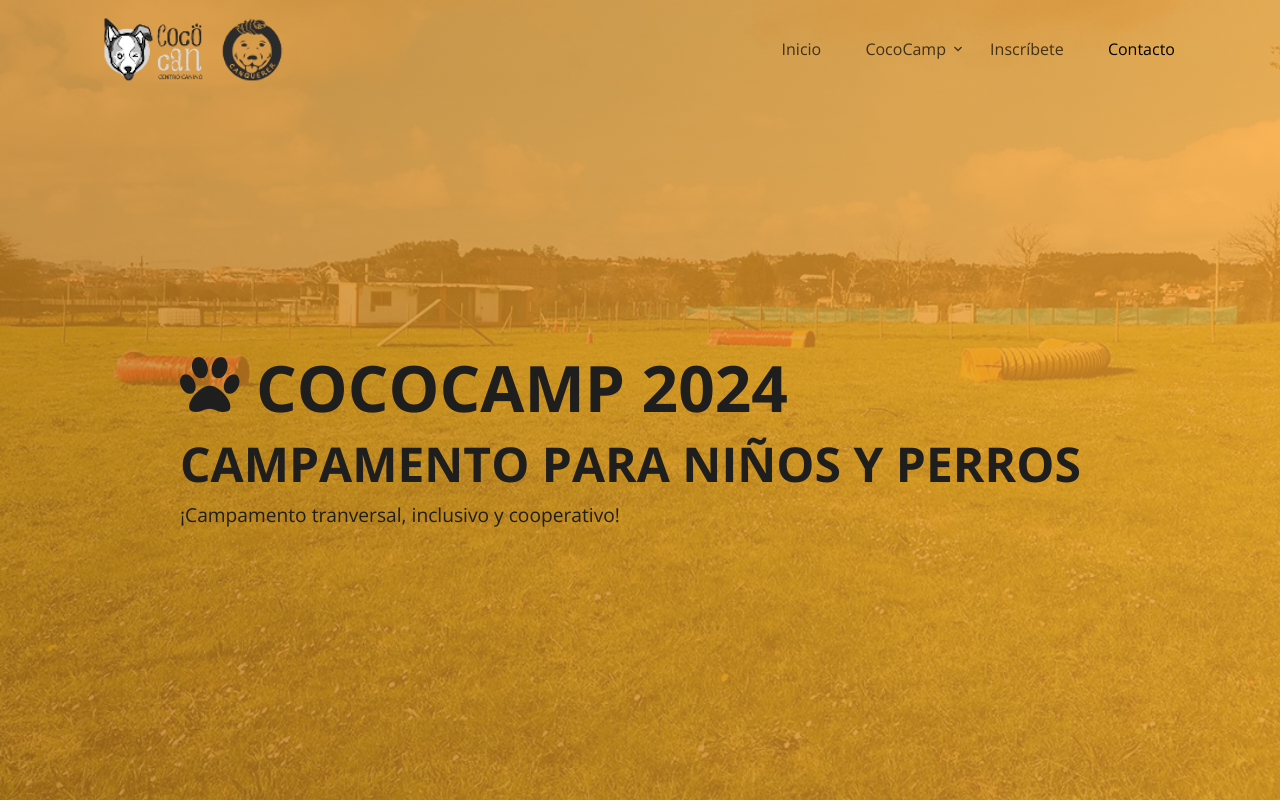
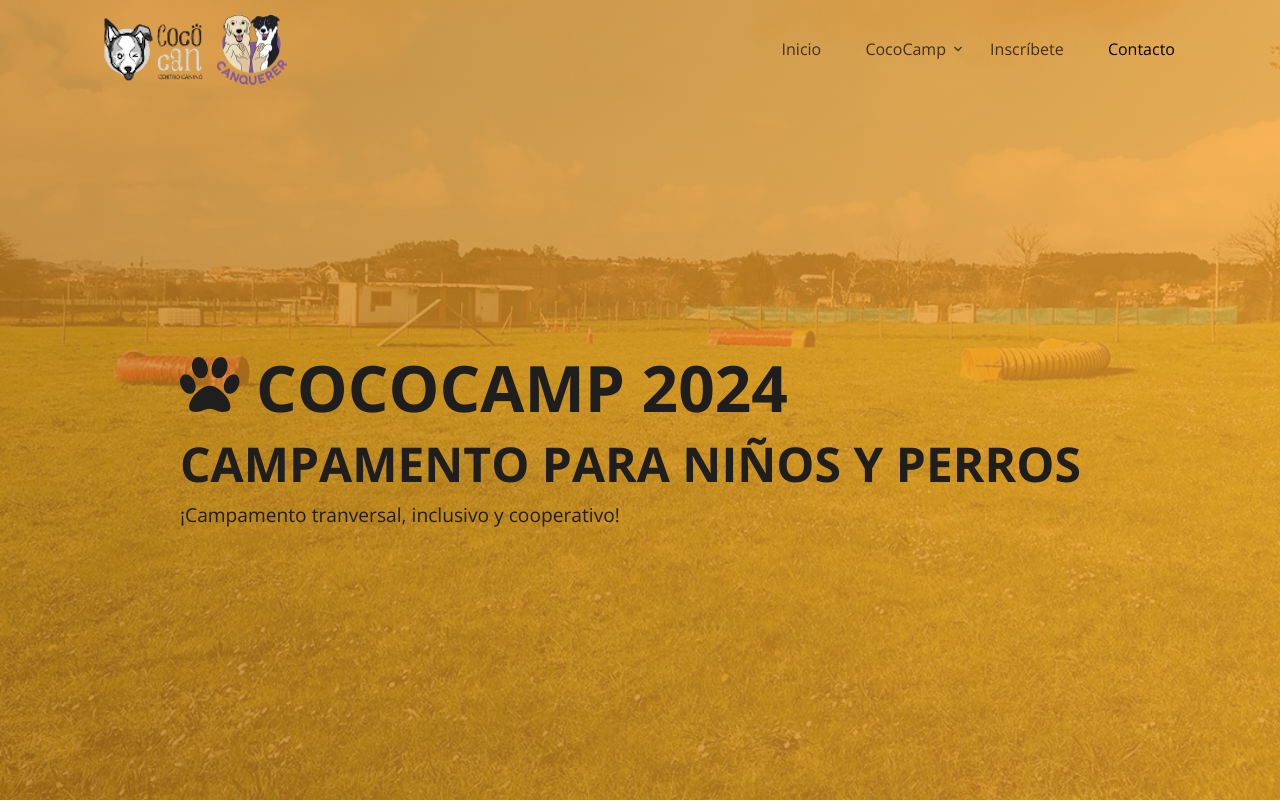
Before and after one commit to rubenaleman/www-cococamp, a plain HTML site: page index.html in a window 1280 px wide. Shown: the top 802 px of the page. Drawn offline with nearby package versions, Linux system fonts and the light colour scheme; files whose address does not match are found by name.

Commit message:
Update index.html

```diff
--- a/index.html
+++ b/index.html
@@ -66,7 +66,7 @@
             <!-- <h1 class="mb-0 site-logo"><a href="index.html" class="h2 mb-0">CocoCamp</a></h1> -->
               <a href="#" class="container-img-fluid nav-link">
                 <img src="images/cococan_logo_blank.png" alt="Cococan logo" class="logo-img-fluid">
-                <img src="images/canquerer_logo_blank.png" alt="Canquerer logo" class="logo-img-fluid">
+                <img src="images/canquerer_logo_new_base.png" alt="Canquerer logo" class="logo-img-fluid">
               </a>
           </div>
 
```
